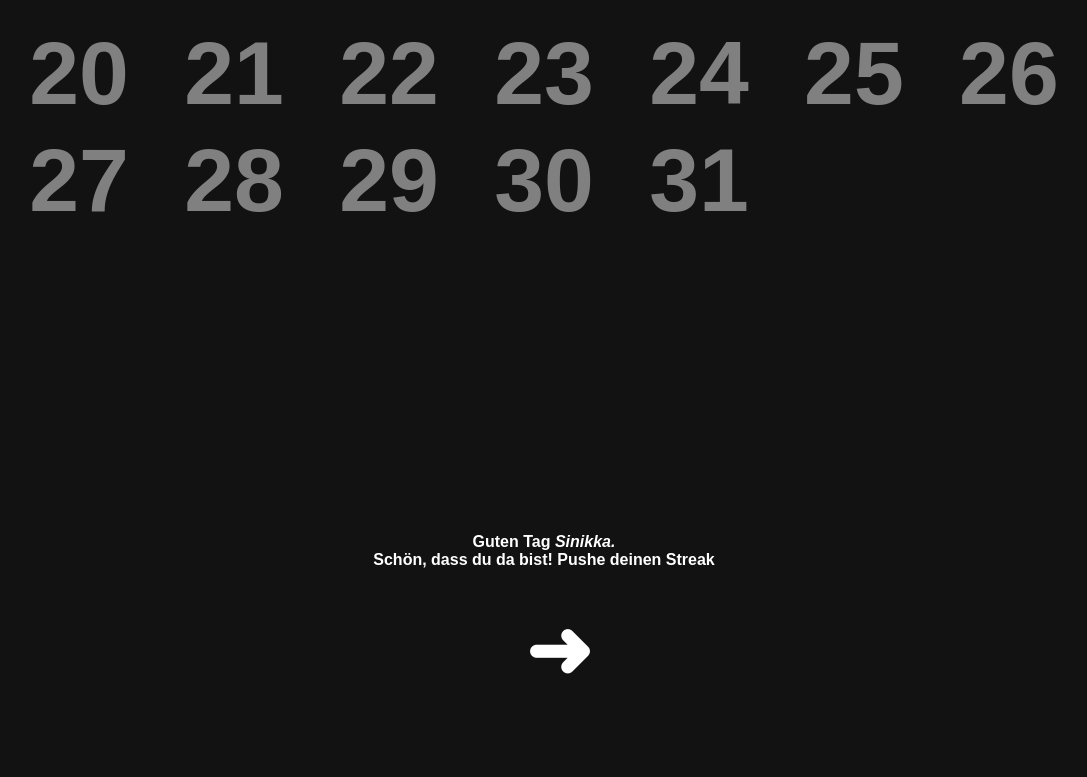
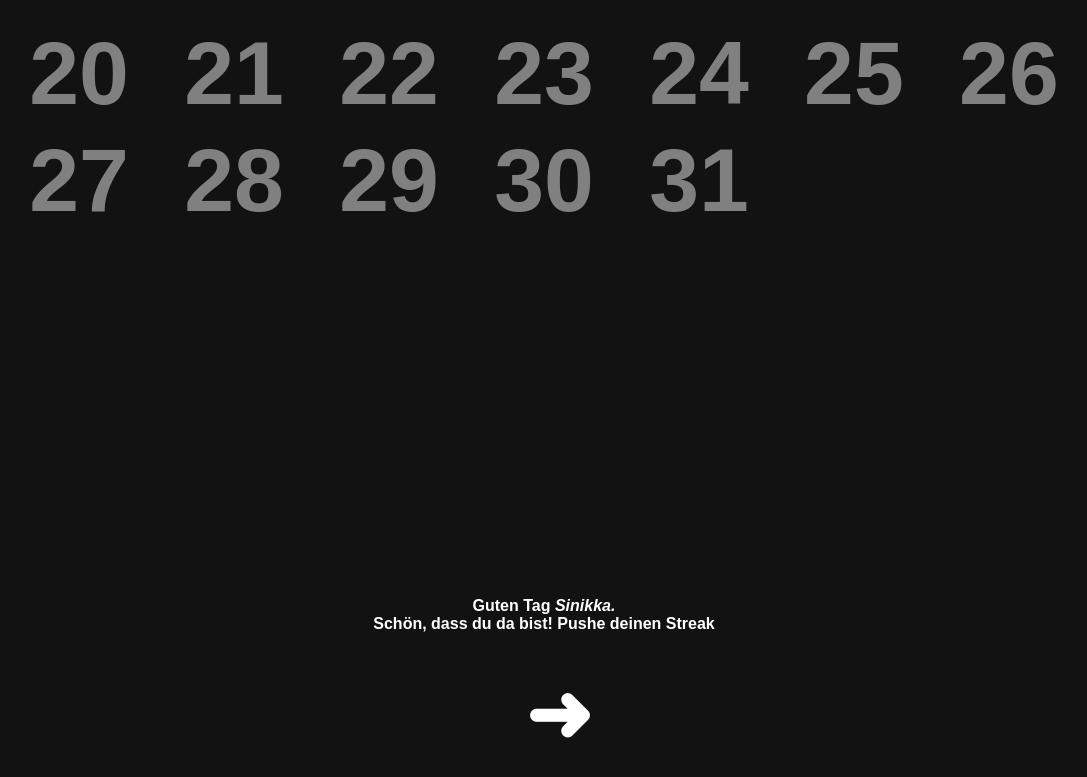
Before and after one commit to JP0024/test3, a plain HTML site: page index.html in a window 1280 px wide. Shown: the part 949-1726 px from the top of the page, without its empty margins (96-1183 px from the left). Drawn offline with Linux system fonts and the light colour scheme.

Commit message:
Update index.html

```diff
--- a/index.html
+++ b/index.html
@@ -75,7 +75,7 @@ li {
 
 
 #startBtn {
-	margin: 15vw;
+	margin: 20vw;
 }
 
 #UserName {
```
